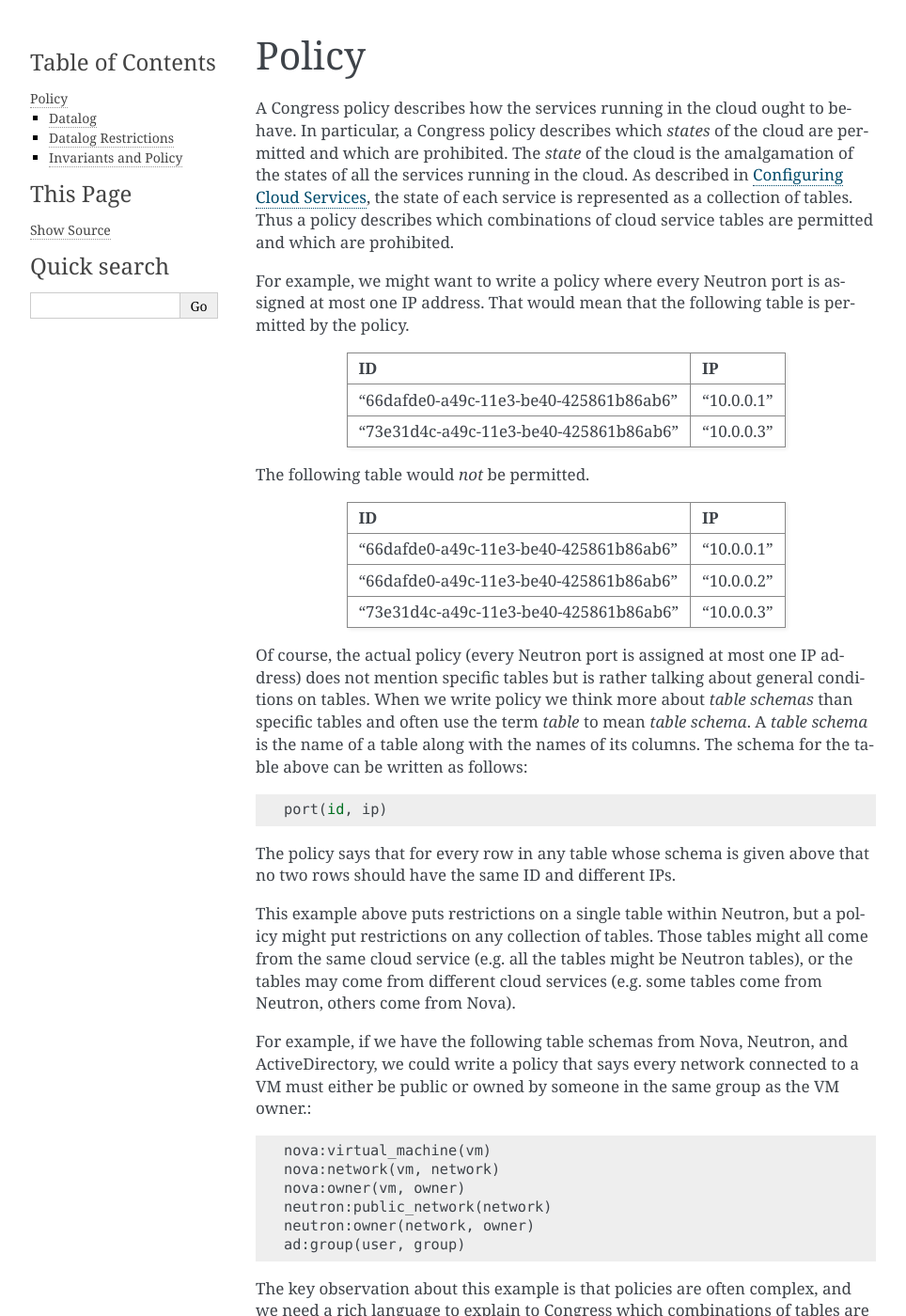
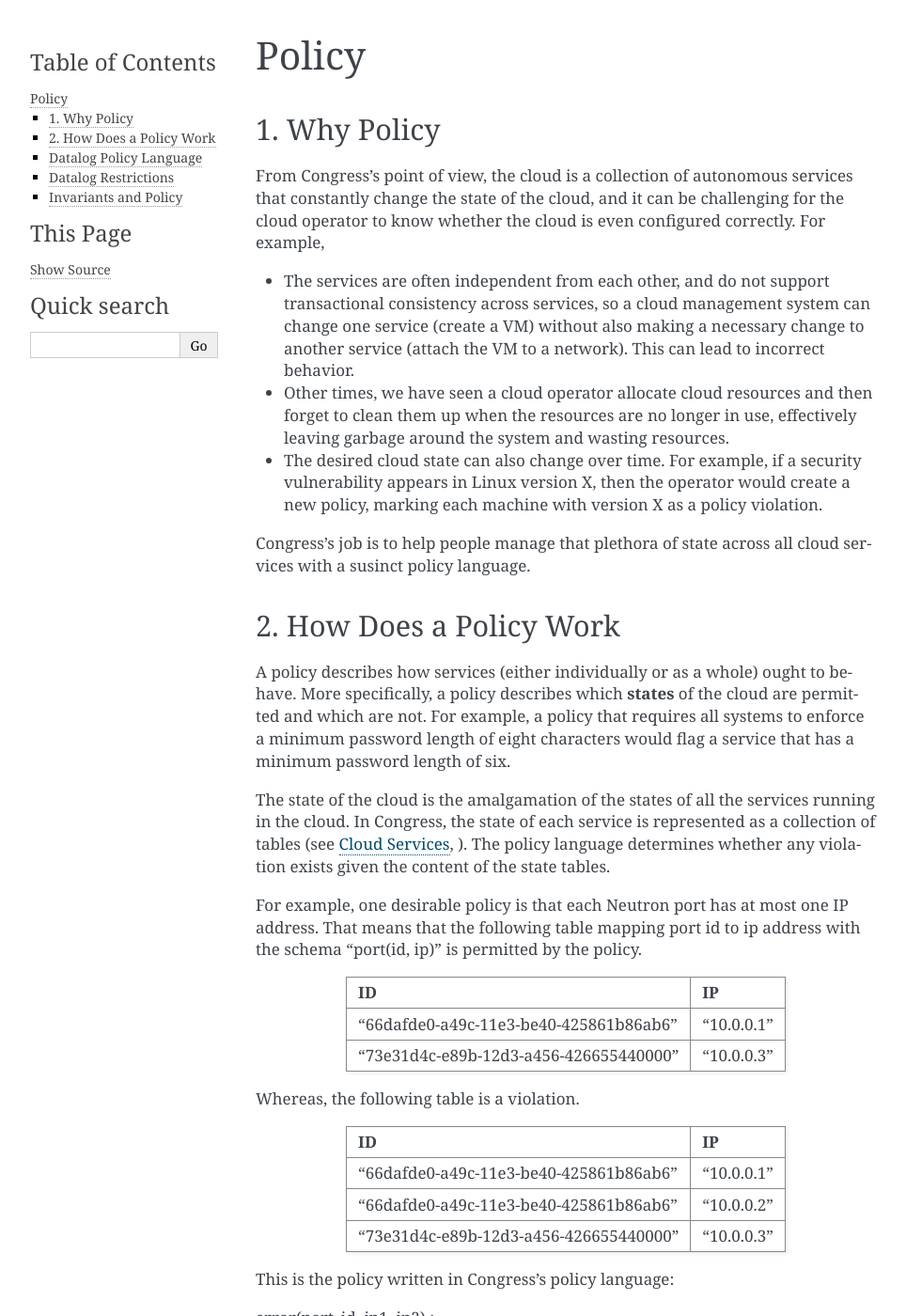
Before and after one commit to openstack-archive/congress, a Sphinx documentation site: the page built from doc/source/policy.rst, in a window 1280 px wide and 1400 px high. Shown: the whole window at 94% size, without its empty margins (148-1112 px from the left). Built offline with Sphinx 7.4.7, drawn with Linux system fonts in a browser that asks for light colours; some of the changed text lies outside the part shown.

Commit message:
Flag Basic Concepts for removal and clean up Policy section
Change-Id: Idbda1bc12d3961407227b1267d80f12ff6009dfe

```diff
--- a/doc/source/cloud_services.rst
+++ b/doc/source/cloud_services.rst
@@ -2,7 +2,7 @@
 
 .. _cloudservices:
 
-Configuring Cloud Services
+Cloud Services
 ===========================
 
 A Congress policy describes how the services running in the cloud ought to
--- a/doc/source/policy.rst
+++ b/doc/source/policy.rst
@@ -3,68 +3,109 @@
 .. _policy:
 
 Policy
-=======
+======
 
-A Congress policy describes how the services running in the cloud ought to
-behave.  In particular, a Congress policy describes which *states* of the
-cloud are permitted and which are prohibited.  The *state* of the cloud is
-the amalgamation of the states of all the services running in the cloud.  As
-described in :ref:`cloudservices`, the state of each service is represented
-as a collection of tables.  Thus a policy describes which combinations of
-cloud service tables are permitted and which are prohibited.
+1. Why Policy
+-------------
 
-For example, we might want to write a policy where every Neutron port is
-assigned at most one IP address.  That would mean that the following table
-is permitted by the policy.
+From Congress's point of view, the cloud is a collection of autonomous
+services that constantly change the state of the cloud, and it can be
+challenging for the cloud operator to know whether the cloud is even
+configured correctly.  For example,
+
+* The services are often independent from each other, and do not
+  support transactional consistency across services, so a cloud
+  management system can change one service (create a VM) without also
+  making a necessary change to another service (attach the VM to a
+  network).  This can lead to incorrect behavior.
+
+* Other times, we have seen a cloud operator allocate cloud resources
+  and then forget to clean them up when the resources are no longer in
+  use, effectively leaving garbage around the system and wasting
+  resources.
+
+* The desired cloud state can also change over time.  For example, if
+  a security vulnerability appears in Linux version X, then the
+  operator would create a new policy, marking each machine with
+  version X as a policy violation.
+
+Congress's job is to help people manage that plethora of state across
+all cloud services with a susinct policy language.
+
+2. How Does a Policy Work
+-------------------------
+
+A policy describes how services (either individually or as a whole)
+ought to behave.  More specifically, a policy describes which
+**states** of the cloud are permitted and which are not.  For example,
+a policy that requires all systems to enforce a minimum password
+length of eight characters would flag a service that has a minimum
+password length of six.
+
+The state of the cloud is the amalgamation of the states of all the
+services running in the cloud.  In Congress, the state of each service
+is represented as a collection of tables (see :ref:`cloudservices`, ).
+The policy language determines whether any violation exists given the
+content of the state tables.
+
+For example, one desirable policy is that each Neutron port has at
+most one IP address.  That means that the following table mapping port
+id to ip address with the schema "port(id, ip)" is permitted by the
+policy.
 
 ====================================== ==========
 ID                                     IP
 ====================================== ==========
 "66dafde0-a49c-11e3-be40-425861b86ab6" "10.0.0.1"
-"73e31d4c-a49c-11e3-be40-425861b86ab6" "10.0.0.3"
+"73e31d4c-e89b-12d3-a456-426655440000" "10.0.0.3"
 ====================================== ==========
 
-The following table would *not* be permitted.
+Whereas, the following table is a violation.
 
 ====================================== ==========
 ID                                     IP
 ====================================== ==========
 "66dafde0-a49c-11e3-be40-425861b86ab6" "10.0.0.1"
 "66dafde0-a49c-11e3-be40-425861b86ab6" "10.0.0.2"
-"73e31d4c-a49c-11e3-be40-425861b86ab6" "10.0.0.3"
+"73e31d4c-e89b-12d3-a456-426655440000" "10.0.0.3"
 ====================================== ==========
 
-Of course, the actual policy (every Neutron port is assigned at most one
-IP address) does not mention specific tables but is rather talking about
-general conditions on tables.  When we write policy we think more about
-*table schemas* than specific tables and often use the term *table* to mean
-*table schema*.  A *table schema* is the name of a table along with the names
-of its columns.  The schema for the table above can be written as follows::
+This is the policy written in Congress's policy language:
 
-    port(id, ip)
+error(port_id, ip1, ip2) :-
+  port(port_id, ip1),
+  port(port_id, ip2),
+  not equal(ip1, ip2);
 
-The policy says that for every row in any table whose schema is given above
-that no two rows should have the same ID and different IPs.
+Note that the policy above does not mention specific table content;
+instead it describes the general condition of tables.  The policy says
+that for every row in the port table, no two rows should have the same
+ID and different IPs.
 
-This example above puts restrictions on a single table within Neutron, but a
-policy might put restrictions on any collection of tables.  Those tables
+This example verifies a single table within Neutron, but a
+policy can use many tables as well.  Those tables
 might all come from the same cloud service (e.g. all the tables might be
 Neutron tables), or the tables may come from different cloud services (e.g.
-some tables come from Neutron, others come from Nova).
+some tables from Neutron, others from Nova).
 
 For example, if we have the following table schemas from Nova, Neutron, and
 |ad|, we could write a policy that says every network connected to a VM must
 either be public or owned by someone in the same group as the VM owner.::
 
+error(vm) :-
     nova:virtual_machine(vm)
     nova:network(vm, network)
-    nova:owner(vm, owner)
-    neutron:public_network(network)
-    neutron:owner(network, owner)
-    ad:group(user, group)
+    nova:owner(vm, vm_owner)
+    neutron:owner(network, network_owner)
+    not neutron:public_network(network)
+    not same_group(vm_owner, network_owner)
 
-The key observation about this example is that policies are often complex,
-and we need a rich language to explain to Congress which combinations of
+same_group(user1, user2) :-
+    ad:group(user1, group)
+    ad:group(user2, group)
+
+This example illustrates that a policy can be complex, so Congress
+requires a rich language to describe which combinations of
 tables are permitted and which are not.  The basic language Congress supports
 for expressing policy is called Datalog, a declarative language derived from
 SQL and first-order logic that has been around for decades.
@@ -73,8 +114,8 @@
 
 .. _datalog:
 
-Datalog
----------------
+Datalog Policy Language
+-----------------------
 
 Conceptually, Datalog is a language for (i) describing invariants that tables
 should always obey, (ii) defining new tables from existing tables, (iii)
```
Also changed, not shown: README.rst (+10 -7 lines), doc/source/concepts.rst (+2 -8 lines).
